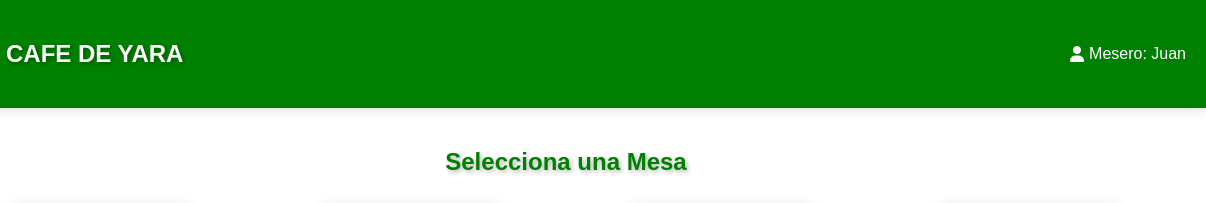
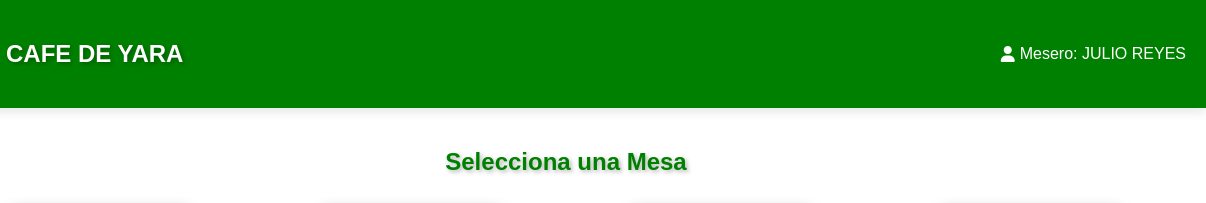
Before and after one commit to EREN-25/CAFE, a plain HTML site: page index.html in a window 1280 px wide. Shown: the top 203 px of the page, 74-1280 px from the left. Drawn offline with Linux system fonts and the light colour scheme.

Commit message:
fix: se corregio un nombre

```diff
--- a/index.html
+++ b/index.html
@@ -18,7 +18,7 @@
 
             <div class="user-info">
                 <i class="fas fa-user"></i>
-                <span>Mesero: Juan</span>
+                <span>Mesero: JULIO REYES</span>
             </div>
         </nav>
     </header>
```
